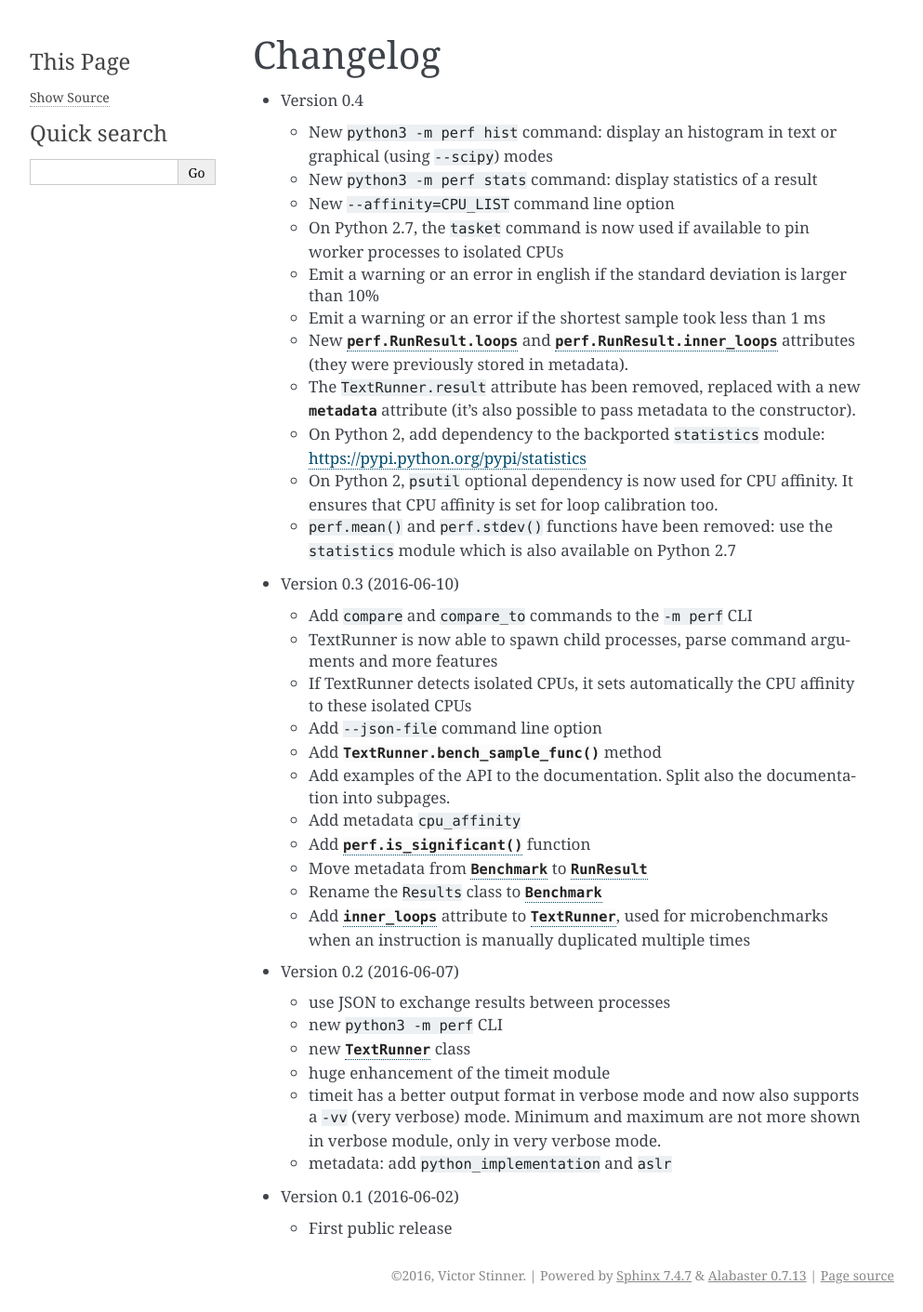
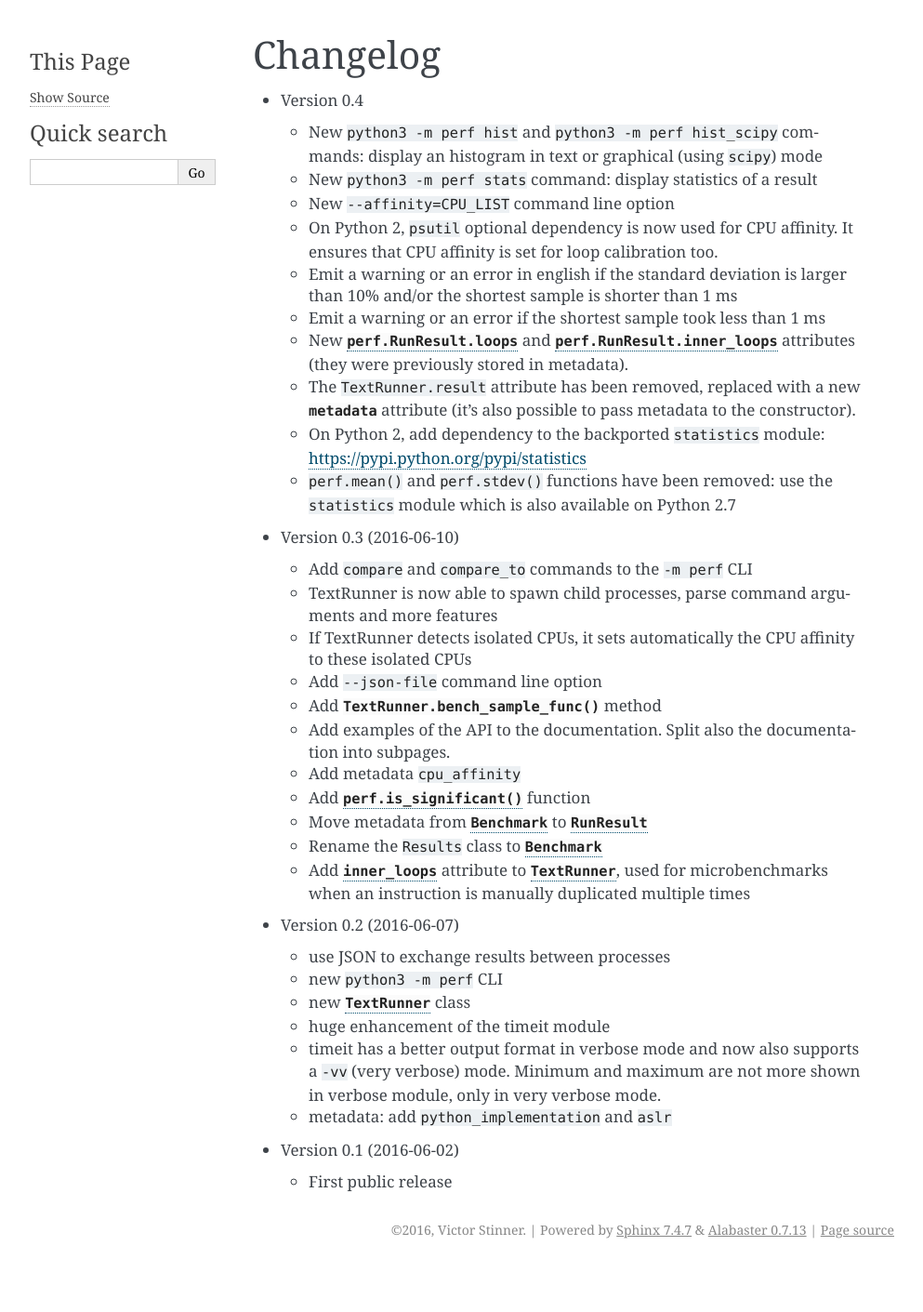
Before and after one commit to psf/pyperf, a Sphinx documentation site: the page built from doc/changelog.rst, in a window 1280 px wide. Shown: the whole page at 93% size, without its empty margins (148-1141 px from the left). Built offline with Sphinx 7.4.7, drawn with Linux system fonts in a browser that asks for light colours; after the commit the page ends 1362 px from its top, so only the background shows below that.

Commit message:
cleanup changelog

```diff
--- a/doc/changelog.rst
+++ b/doc/changelog.rst
@@ -3,14 +3,14 @@ Changelog
 
 * Version 0.4
 
-  - New ``python3 -m perf hist`` command: display an histogram in text or
-    graphical (using ``--scipy``) modes
+  - New ``python3 -m perf hist`` and ``python3 -m perf hist_scipy`` commands:
+    display an histogram in text or graphical (using ``scipy``) mode
   - New ``python3 -m perf stats`` command: display statistics of a result
   - New ``--affinity=CPU_LIST`` command line option
-  - On Python 2.7, the ``tasket`` command is now used if available to pin
-    worker processes to isolated CPUs
+  - On Python 2, ``psutil`` optional dependency is now used for CPU affinity.
+    It ensures that CPU affinity is set for loop calibration too.
   - Emit a warning or an error in english if the standard deviation is larger
-    than 10%
+    than 10% and/or the shortest sample is shorter than 1 ms
   - Emit a warning or an error if the shortest sample took less than 1 ms
   - New :attr:`perf.RunResult.loops` and :attr:`perf.RunResult.inner_loops`
     attributes (they were previously stored in metadata).
@@ -19,8 +19,6 @@ Changelog
     possible to pass metadata to the constructor).
   - On Python 2, add dependency to the backported ``statistics`` module:
     https://pypi.python.org/pypi/statistics
-  - On Python 2, ``psutil`` optional dependency is now used for CPU affinity.
-    It ensures that CPU affinity is set for loop calibration too.
   - ``perf.mean()`` and ``perf.stdev()`` functions have been removed: use
     the ``statistics`` module which is also available on Python 2.7
 
```
